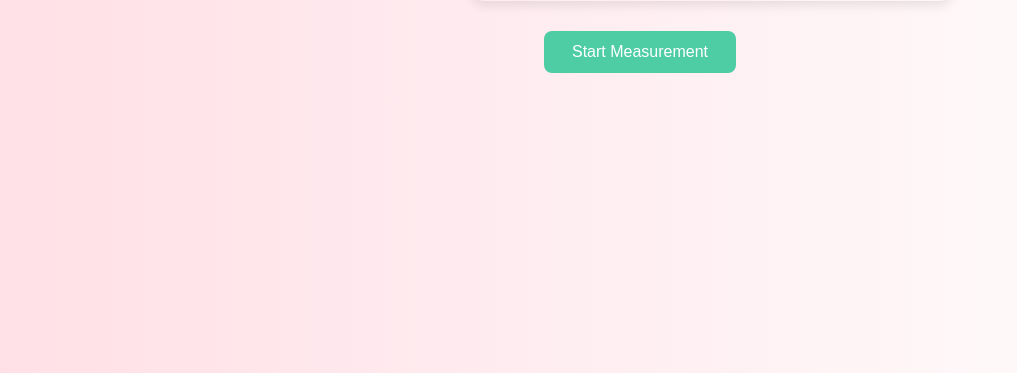
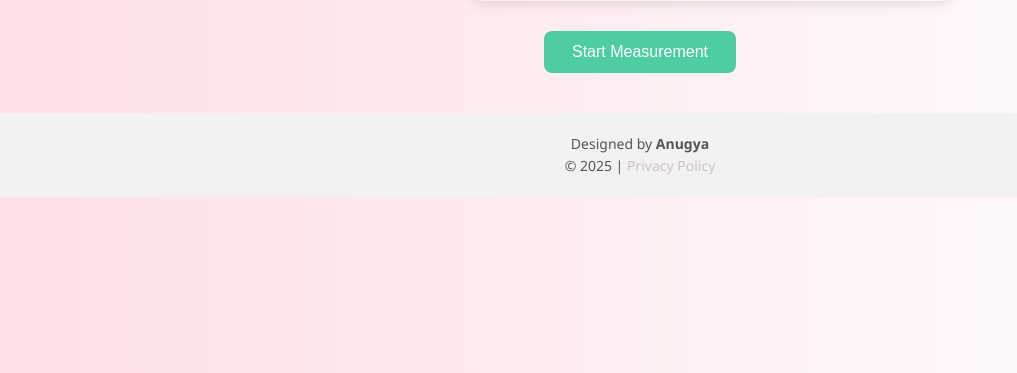
Before and after one commit to anugya22/Heart_rate_monitor, a Python web app: template templates/measure.html in a window 1280 px wide. Shown: the part 427-800 px from the top of the page, without its empty margins (0-1017 px from the left). Run offline with Jinja, Linux system fonts and the light colour scheme; the template is opened without the code that fills it, so the values that code supplies are empty.

Commit message:
Update measure.html

```diff
--- a/templates/measure.html
+++ b/templates/measure.html
@@ -131,13 +131,9 @@
     }
 
     footer {
-      background-color: var(--primary);
-      color: #1e1e1e;
-      text-align: center;
-      padding: 16px 0;
-      margin-top: 60px;
-      font-size: 14px;
-      font-weight: 500;
+
+      margin-top: auto;
+
     }
   </style>
 </head>
@@ -255,5 +251,11 @@
       }, interval);
     }
   </script>
+  <!-- Footer -->
+<footer style="background:#f2f2f2; padding: 20px 10px; text-align:center; font-size:14px; color:#555; margin-top:40px;">
+  Designed by <strong>Anugya</strong><br>
+  © 2025 | <a href="/privacy" style="color:#cfc2c6; text-decoration:none;">Privacy Policy</a>
+</footer>
+
 </body>
 </html>
```
